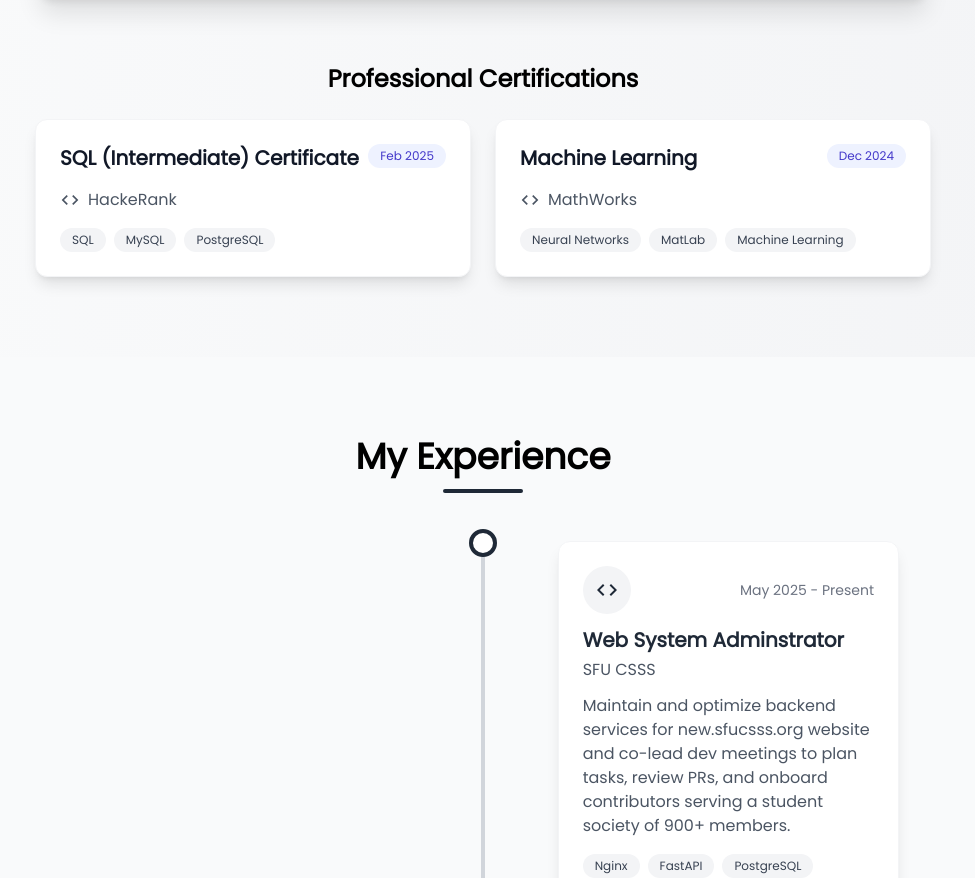
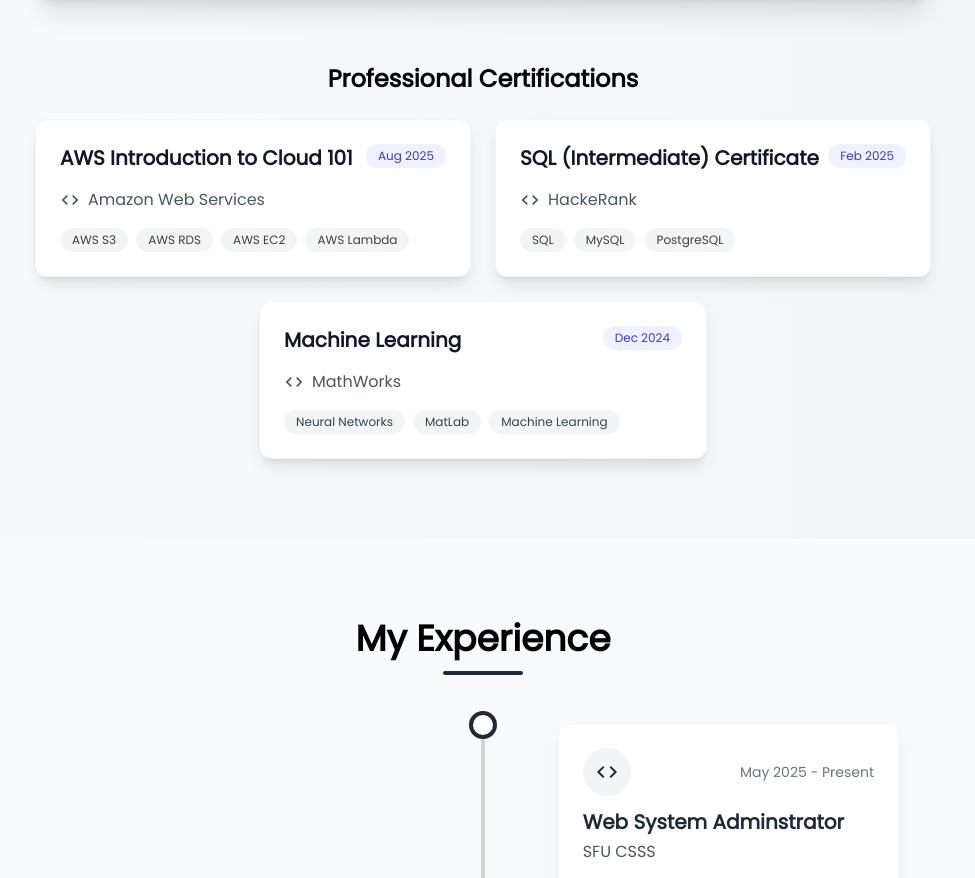
Before and after one commit to p-north/Personal-Portfolio, a React (Vite) app in the folder front_end/: page / in a window 1280 px wide. Shown: the part 2193-3071 px from the top of the page, without its empty margins (157-1132 px from the left). Built offline with nearby package versions, Linux system fonts and the light colour scheme.

Commit message:
udpate resume and certs

```diff
--- a/front_end/src/components/Education/EducationCards.jsx
+++ b/front_end/src/components/Education/EducationCards.jsx
@@ -24,18 +24,25 @@ const EducationCards = () => {
   const certifications = [
     {
       id: 1,
+      name: "AWS Introduction to Cloud 101",
+      issuer: "Amazon Web Services",
+      date: "Aug 2025",
+      skills: ["AWS S3", "AWS RDS", "AWS EC2","AWS Lambda"]
+    },
+    {
+      id: 2,
       name: "SQL (Intermediate) Certificate",
       issuer: "HackeRank",
       date: "Feb 2025",
       skills: ["SQL", "MySQL", "PostgreSQL"]
     },
     {
-        id: 2,
+      id: 3,
       name: "Machine Learning",
       issuer: "MathWorks",
       date: "Dec 2024",
       skills: ["Neural Networks", "MatLab", "Machine Learning"]
-    }
+    },
   ];
 
   return (
@@ -94,8 +101,41 @@ const EducationCards = () => {
 
         {/* Certifications */}
         <h2 className="text-2xl font-semibold mb-6">Professional Certifications</h2>
-        <div className="grid grid-cols-1 md:grid-cols-2 gap-6 w-full max-w-4xl">
-          {certifications.map((cert) => (
+        <div className="w-full max-w-4xl">
+          {/* Top row - 2 certifications */}
+          <div className="grid grid-cols-1 md:grid-cols-2 gap-6 mb-6">
+            {certifications.slice(0, 2).map((cert) => (
+              <div
+                key={cert.id}
+                className="bg-white rounded-xl shadow-lg p-6 border border-gray-100 hover:shadow-xl transition-all"
+              >
+                <div className="flex items-start justify-between mb-4">
+                  <h3 className="text-xl font-semibold text-gray-900">{cert.name}</h3>
+                  <div className="bg-indigo-50 text-indigo-700 rounded-full px-3 py-1 text-xs font-medium">
+                    {cert.date}
+                  </div>
+                </div>
+                <p className="text-gray-600 mb-4 flex items-center gap-2">
+                  <CodeIcon fontSize="small" /> {cert.issuer}
+                </p>
+                <div className="flex flex-wrap gap-2 mt-4">
+                  {cert.skills.map((skill, idx) => (
+                    <span
+                      key={idx}
+                      className="text-xs font-medium bg-gray-100 text-gray-700 rounded-full px-3 py-1"
+                    >
+                      {skill}
+                    </span>
+                  ))}
+                </div>
+              </div>
+            ))}
+          </div>
+
+          {/* Bottom row - 1 certification centered */}
+          <div className="flex justify-center">
+            <div className="w-full md:w-1/2">
+              {certifications.slice(2).map((cert) => (
                 <div
                   key={cert.id}
                   className="bg-white rounded-xl shadow-lg p-6 border border-gray-100 hover:shadow-xl transition-all"
@@ -123,6 +163,8 @@ const EducationCards = () => {
               ))}
             </div>
           </div>
+        </div>
+      </div>
     </section>
   );
 };
```
Also changed, not shown: 1 other file (tests, documents, lock files or other folders). Lines whose indentation alone changed are shown as unchanged.
